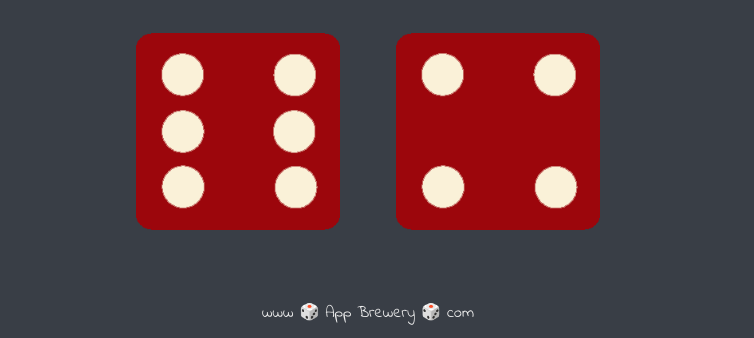
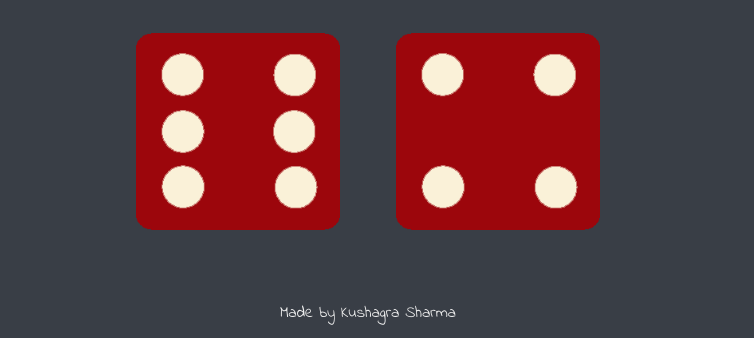
Before and after one commit to 19Kushagra/html-portfolio, a plain HTML site: page public/17_Dicee Challenge - Starting Files/dicee.html in a window 1280 px wide. Shown: the part 462-800 px from the top of the page, without its empty margins (272-1026 px from the left). Drawn offline with Linux system fonts and the light colour scheme.

Commit message:
Update dicee.html
code updated

```diff
--- a/public/17_Dicee Challenge - Starting Files/dicee.html
+++ b/public/17_Dicee Challenge - Starting Files/dicee.html
@@ -28,6 +28,6 @@
   </body>
 
   <footer>
-    www 🎲 App Brewery 🎲 com
+    Made by Kushagra Sharma
   </footer>
 </html>
```
